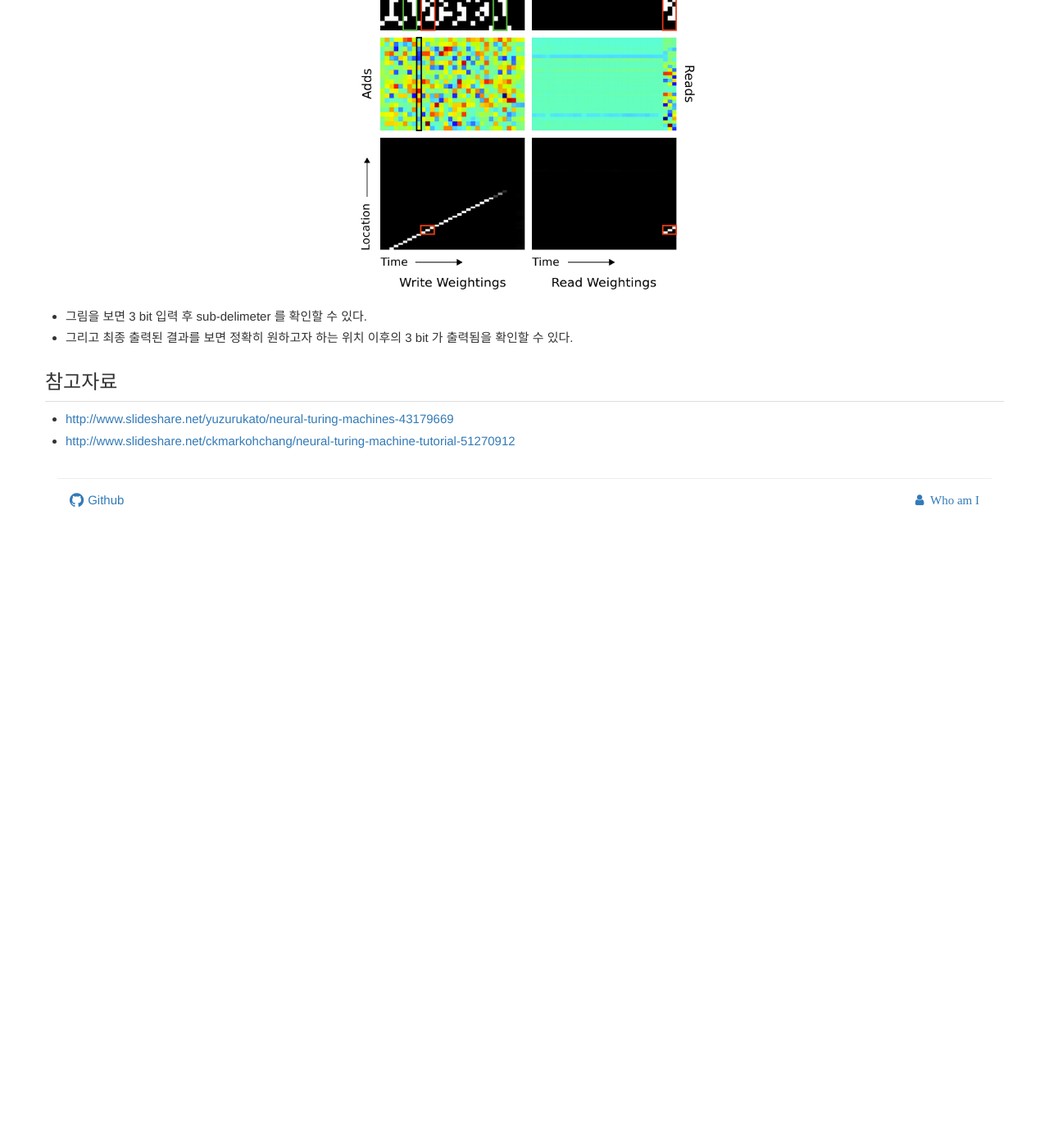
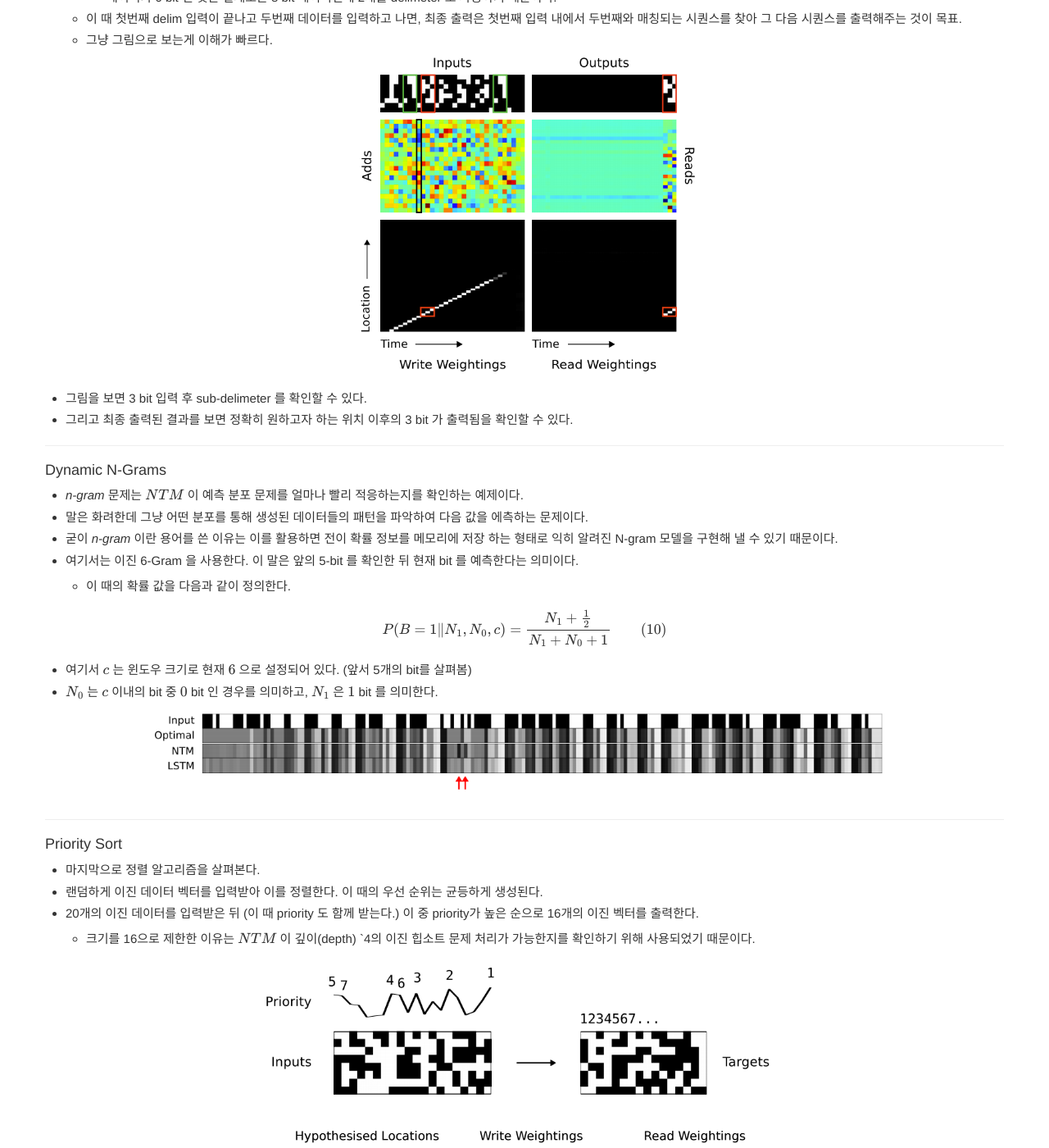
Before and after one commit to norman3/papers, a Jekyll site: the page built from docs/neural_turing_machine.md, in a window 1280 px wide and 1400 px high, scrolled down 14379 px. Shown: the whole window at 82% size. Built offline with Jekyll 4.4.1, drawn with Linux system fonts in a browser that asks for light colours; nearby versions of some CDN libraries; library files that are not in the unit come from our copies; formulas are drawn with MathJax 3; before the commit the page ends 15009 px from its top, so only the background shows below that; some of the changed text lies outside the part shown.

Commit message:
end of ntm

```diff
--- a/docs/neural_turing_machine.md
+++ b/docs/neural_turing_machine.md
@@ -397,9 +397,9 @@ end while
 
 ![figure.18]({{ site.baseurl }}/images/{{ page.group }}/f18.png){:class="center-block" height="600px"}
 
-![figure.19]({{ site.baseurl }}/images/{{ page.group }}/f19.png){:class="center-block" height="300px"}
+![figure.19]({{ site.baseurl }}/images/{{ page.group }}/f19.png){:class="center-block" height="400px"}
 
-- - - -
+- - -
 
 #### Associative Recall
 
@@ -418,8 +418,53 @@ end while
 - 그리고 최종 출력된 결과를 보면 정확히 원하고자 하는 위치 이후의 3 bit 가 출력됨을 확인할 수 있다.
 
 
+- - -
 
+#### Dynamic N-Grams
 
+- *n-gram* 문제는 \\(NTM\\) 이 예측 분포 문제를 얼마나 빨리 적응하는지를 확인하는 예제이다.
+- 말은 화려한데 그냥 어떤 분포를 통해 생성된 데이터들의 패턴을 파악하여 다음 값을 에측하는 문제이다.
+- 굳이 *n-gram* 이란 용어를 쓴 이유는 이를 활용하면 전이 확률 정보를 메모리에 저장 하는 형태로 익히 알려진 N-gram 모델을 구현해 낼 수 있기 때문이다.
+- 여기서는 이진 6-Gram 을 사용한다. 이 말은 앞의 5-bit 를 확인한 뒤 현재 bit 를 예측한다는 의미이다.
+    - 이 때의 확률 값을 다음과 같이 정의한다.
+
+$$P(B=1\|N_1, N_0, c) = \frac{N_1+\frac{1}{2}}{N_1+N_0+1}\qquad{(10)}$$
+
+- 여기서 \\(c\\) 는 윈도우 크기로 현재 \\(6\\) 으로 설정되어 있다. (앞서 5개의 bit를 살펴봄)
+- \\(N\_0\\) 는 \\(c\\) 이내의 bit 중 \\(0\\) bit 인 경우를 의미하고, \\(N_1\\) 은 \\(1\\) bit 를 의미한다.
+
+![figure.21]({{ site.baseurl }}/images/{{ page.group }}/f21.png){:class="center-block" height="120px"}
+
+- - -
+
+#### Priority Sort
+
+- 마지막으로 정렬 알고리즘을 살펴본다.
+- 랜덤하게 이진 데이터 벡터를 입력받아 이를 정렬한다. 이 때의 우선 순위는 균등하게 생성된다.
+- 20개의 이진 데이터를 입력받은 뒤 (이 때 priority 도 함께 받는다.) 이 중 priority가 높은 순으로 16개의 이진 벡터를 출력한다.
+    - 크기를 16으로 제한한 이유는 \\(NTM\\) 이 깊이(depth) `4의 이진 힙소트 문제 처리가 가능한지를 확인하기 위해 사용되었기 때문이다.
+
+![figure.22]({{ site.baseurl }}/images/{{ page.group }}/f22.png){:class="center-block" height="200px"}
+
+![figure.23]({{ site.baseurl }}/images/{{ page.group }}/f23.png){:class="center-block" height="200px"}
+
+- 뭐 결과는 이렇다는데 자세한 내용이 없어서 생략하도록 하자.
+
+- - -
+
+#### Experimental Settings
+
+- \\(NTM\\) with Feeadforward
+
+![figure.24]({{ site.baseurl }}/images/{{ page.group }}/f24.png){:class="center-block" height="200px"}
+
+- \\(NTM\\) with \\(LSTM\\)
+
+![figure.25]({{ site.baseurl }}/images/{{ page.group }}/f25.png){:class="center-block" height="200px"}
+
+- \\(LSTM\\)
+
+![figure.26]({{ site.baseurl }}/images/{{ page.group }}/f26.png){:class="center-block" height="200px"}
 
 ## 참고자료
 
```
Also changed, not shown: images/neural_turing_machine/f21.png (added), images/neural_turing_machine/f22.png (added), images/neural_turing_machine/f23.png (added), images/neural_turing_machine/f24.png (added), images/neural_turing_machine/f25.png (added), images/neural_turing_machine/f26.png (added).
